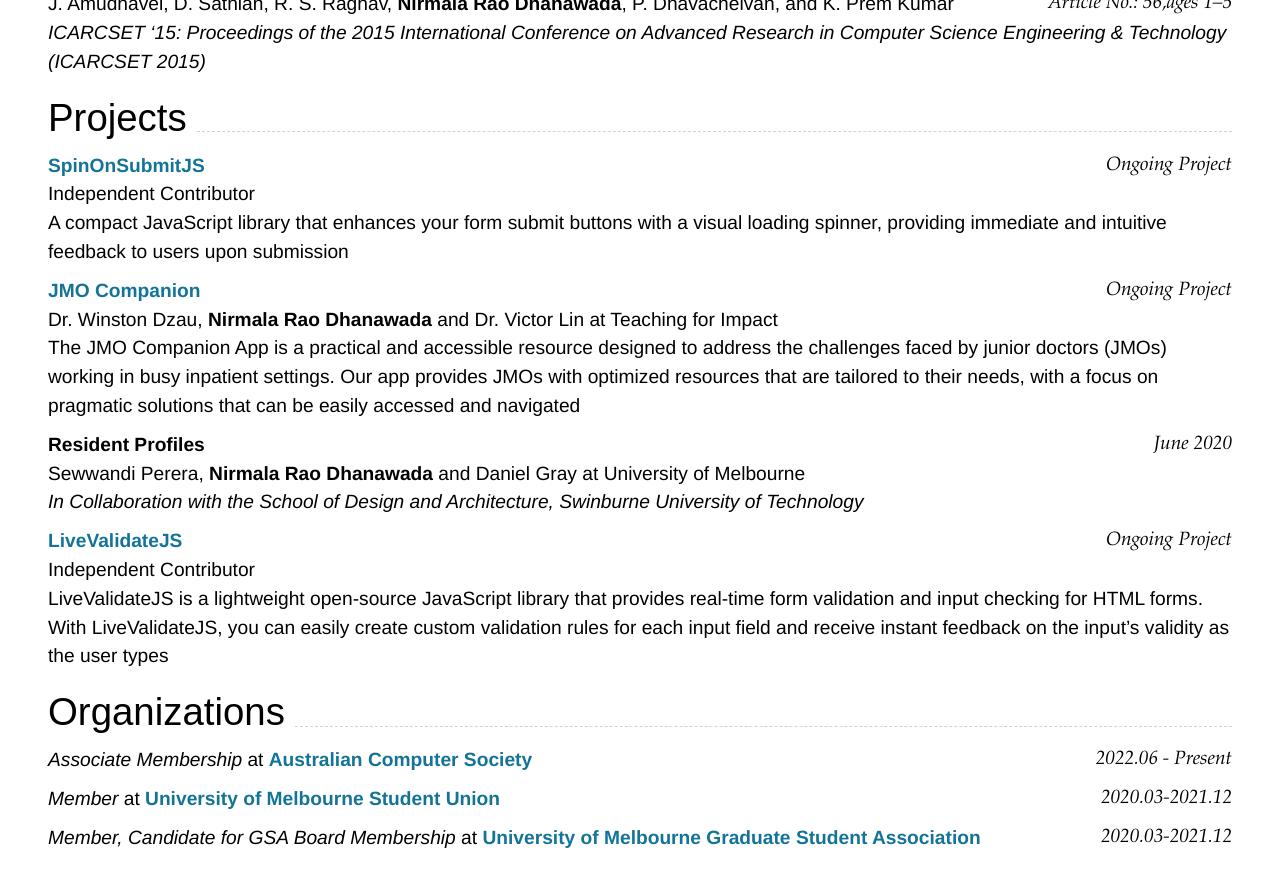
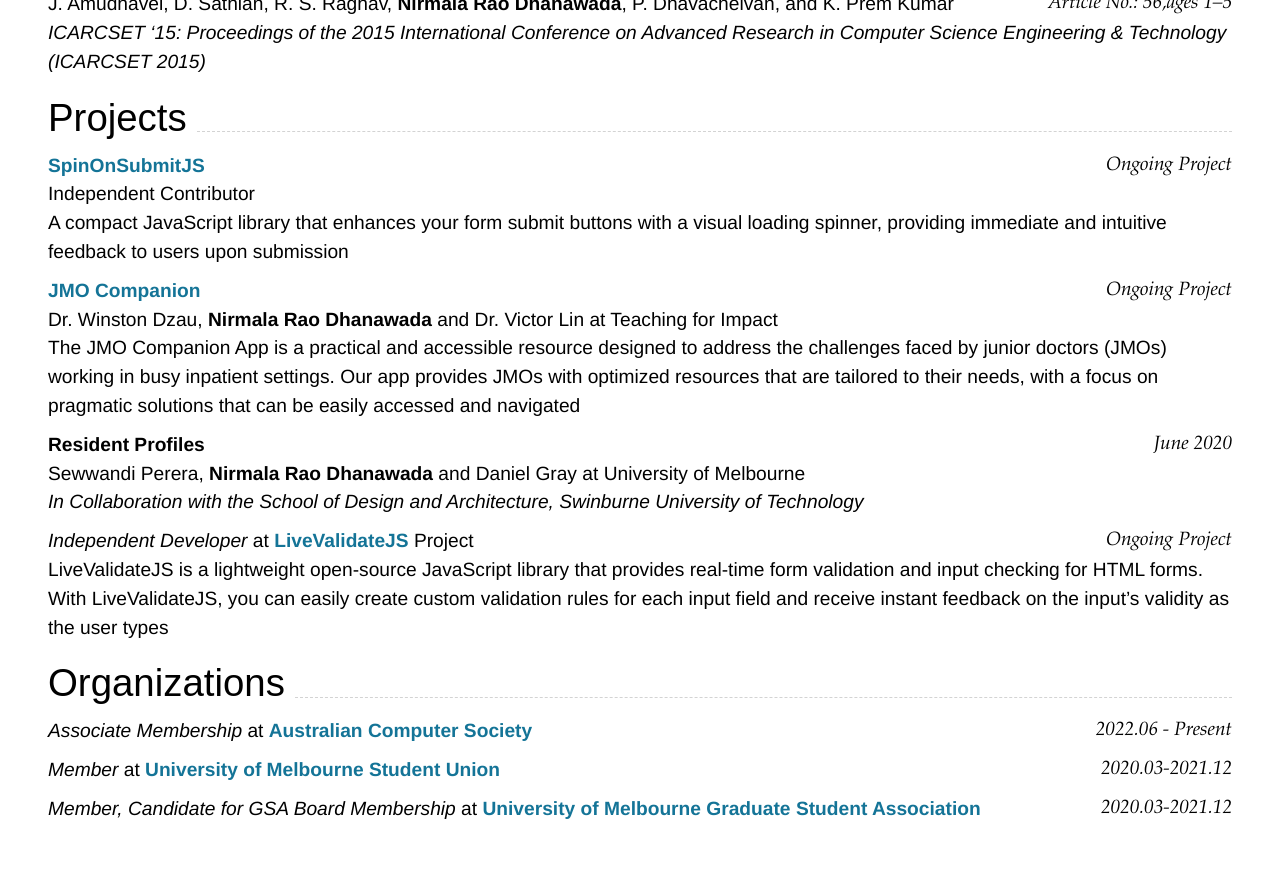
Before and after one commit to thedhanawada/me, a Jekyll site: the page built from index.md, in a window 1280 px wide and 900 px high, scrolled down 3137 px. Shown: the top 887 px of the window. Built offline with Jekyll 4.4.1, drawn with Linux system fonts in a browser that asks for light colours; nearby versions of some CDN libraries.

Commit message:
Update index.md

```diff
--- a/index.md
+++ b/index.md
@@ -181,8 +181,7 @@ The JMO Companion App is a practical and accessible resource designed to address
 Sewwandi Perera, **Nirmala Rao Dhanawada** and Daniel Gray at University of Melbourne<br>
 _In Collaboration with the School of Design and Architecture, Swinburne University of Technology_
 
-### [**LiveValidateJS**](https://github.com/Formu8JS/LiveValidateJS){:target="_blank"}`Ongoing Project`
-Independent Contributor<br>
+### <sub>_Independent Developer_ at </sub>[**LiveValidateJS**](https://github.com/Formu8JS/LiveValidateJS){:target="_blank"} Project`Ongoing Project`
 LiveValidateJS is a lightweight open-source JavaScript library that provides real-time form validation and input checking for HTML forms. With LiveValidateJS, you can easily create custom validation rules for each input field and receive instant feedback on the input's validity as the user types
 
 ## Organizations
```
